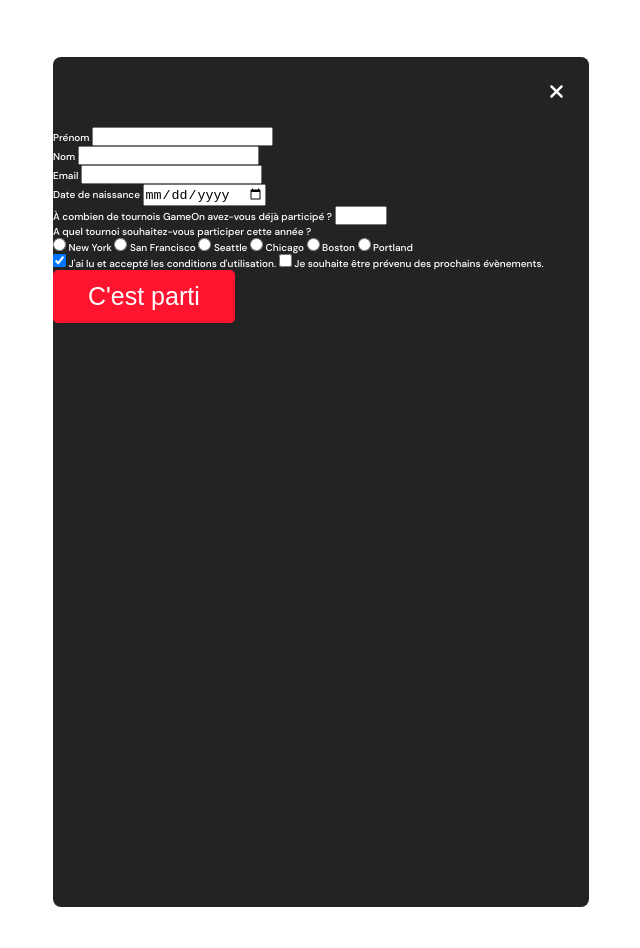
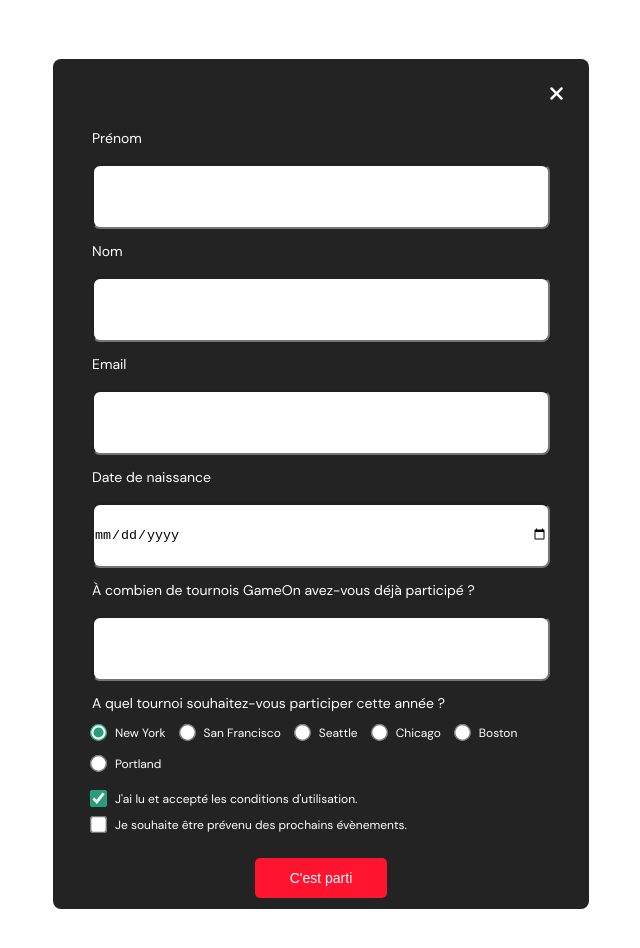
Before and after one commit to stephanievanoverberghe/GameOn, a website: page index.html in a window 1280 px wide. Shown: the part 1020-1968 px from the top of the page, without its empty margins (319-959 px from the left). Drawn offline with Linux system fonts and the light colour scheme.

Commit message:
fix: add modal

```diff
--- a/index.html
+++ b/index.html
@@ -13,7 +13,7 @@
     <div class="container container__content">
         <header class="header">
             <div class="header__img">
-                <img src="./src/assets/img/logo.png" alt="Logo de GameOn" class="header__img--size">
+                <img src="src/assets/img/logo-gameon.png" alt="Logo de GameOn" class="header__img--size">
             </div>
             <ul class="header__nav" id="menu">
                 <li><a href="#" class="nav__item active">Détails de l'évènement</a></li>
@@ -52,76 +52,93 @@
                 <i class="fa-solid fa-xmark"></i>
             </div>
             <div class="modal__body">
-                <form action="index.html" name="reserve" method="get" onsubmit="return validate();">
-                    <div class="form__data">
+                <form action="index.html" name="reserve" method="get" onsubmit="return validate();" class="form">
+                    <div class="form__data form__input">
                         <label for="firstname">Prénom</label>
                         <input type="text" class="text__control" id="firstname" name="firstname" minlength="2">
                     </div>
-                    <div class="form__data">
+                    <div class="form__data form__input">
                         <label for="lastname">Nom</label>
                         <input type="text" class="text__control" id="lastname" name="lastname">
                     </div>
-                    <div class="form__data">
+                    <div class="form__data form__input">
                         <label for="email">Email</label>
                         <input type="email" class="text__control" id="email" name="email">
                     </div>
-                    <div class="form__data">
+                    <div class="form__data form__input">
                         <label for="birthday">Date de naissance</label>
                         <input type="date" class="text__control" id="birthday" name="birthday">
                     </div>
-                    <div class="form__data">
+                    <div class="form__data form__input">
                         <label for="numberParticipation">À combien de tournois GameOn avez-vous déjà participé ?</label>
                         <input type="number" class="text__control" id="numberParticipation" name="numberParticipation"
                             min="0" max="99">
                     </div>
-                    <p class="text-label">A quel tournoi souhaitez-vous participer cette année ?</p>
-                    <div class="form__data">
-                        <input type="radio" class="checkbox__input" id="location1" name="location" value="New York">
-                        <label class="checkbox-label" for="location1">
-                            <span class="checkbox-icon"></span>
+                    <p class="text__label">A quel tournoi souhaitez-vous participer cette année ?</p>
+                    <div class="form__data form__radio">
+                        <div class="check__item">
+                            <input type="radio" class="check__input" id="location1" name="location" value="New York"
+                                checked>
+                            <label class="check__label" for="location1">
+                                <span class="check__icon"></span>
                                 New York
                             </label>
-                        <input type="radio" class="checkbox__input" id="location2" name="location"
+                        </div>
+                        <div class="check__item">
+                            <input type="radio" class="check__input" id="location2" name="location"
                                 value="San Francisco">
-                        <label class="checkbox-label" for="location2">
-                            <span class="checkbox-icon"></span>
+                            <label class="check__label" for="location2">
+                                <span class="check__icon"></span>
                                 San Francisco
                             </label>
-                        <input type="radio" class="checkbox__input" id="location3" name="location" value="Seattle">
-                        <label class="checkbox-label" for="location3">
-                            <span class="checkbox-icon"></span>
+                        </div>
+                        <div class="check__item">
+                            <input type="radio" class="check__input" id="location3" name="location" value="Seattle">
+                            <label class="check__label" for="location3">
+                                <span class="check__icon"></span>
                                 Seattle
                             </label>
-                        <input type="radio" class="checkbox__input" id="location4" name="location" value="Chicago">
-                        <label class="checkbox-label" for="location4">
-                            <span class="checkbox-icon"></span>
+                        </div>
+                        <div class="check__item">
+                            <input type="radio" class="check__input" id="location4" name="location" value="Chicago">
+                            <label class="check__label" for="location4">
+                                <span class="check__icon"></span>
                                 Chicago
                             </label>
-                        <input type="radio" class="checkbox__input" id="location5" name="location" value="Boston">
-                        <label class="checkbox-label" for="location5">
-                            <span class="checkbox-icon"></span>
+                        </div>
+                        <div class="check__item">
+                            <input type="radio" class="check__input" id="location5" name="location" value="Boston">
+                            <label class="check__label" for="location5">
+                                <span class="check__icon"></span>
                                 Boston
                             </label>
-                        <input type="radio" class="checkbox__input" id="location6" name="location" value="Portland">
-                        <label class="checkbox-label" for="location6">
-                            <span class="checkbox-icon"></span>
+                        </div>
+                        <div class="check__item">
+                            <input type="radio" class="check__input" id="location6" name="location" value="Portland">
+                            <label class="check__label" for="location6">
+                                <span class="check__icon"></span>
                                 Portland
                             </label>
                         </div>
-                    <div class="form__data">
-                        <input class="checkbox-input" type="checkbox" id="checkbox1" checked />
-                        <label class="checkbox2-label" for="checkbox1" required>
-                            <span class="checkbox-icon"></span>
+                    </div>
+                    <div class="form__data form__check">
+                        <div class="check__item">
+                            <input class="check__input" type="checkbox" id="checkbox1" checked />
+                            <label class="check__label" for="checkbox1" required>
+                                <span class="check__icon"></span>
                                 J'ai lu et accepté les conditions d'utilisation.
                             </label>
-                        <input class="checkbox-input" type="checkbox" id="checkbox2" />
-                        <label class="checkbox2-label" for="checkbox2">
-                            <span class="checkbox-icon"></span>
+                        </div>
+                        <div class="check__item">
+                            <input class="check__input" type="checkbox" id="checkbox2" />
+                            <label class="check__label" for="checkbox2">
+                                <span class="check__icon"></span>
                                 Je souhaite être prévenu des prochains évènements.
                             </label>
                         </div>
-                    <div>
-                        <button class="btn" type="submit">C'est parti</button>
+                    </div>
+                    <div class="form__button">
+                        <button class="btn form__button--custom" type="submit">C'est parti</button>
                     </div>
                 </form>
             </div>
--- a/src/assets/sass/_modal.scss
+++ b/src/assets/sass/_modal.scss
@@ -22,3 +22,73 @@
         padding: 2.5rem;
     }
 }
+
+.form {
+    margin: 0 3.9rem;
+
+    &__input {
+        display: flex;
+        flex-direction: column;
+        padding: 0 0 1.3rem 0;
+    }
+
+    &__radio {
+        margin: 1.3rem 0 1.9rem 0;
+        display: flex;
+        flex-flow: row wrap;
+        gap: 1.5rem;
+    }
+
+    &__check {
+        display: flex;
+        flex-direction: column;
+        gap: 1rem;
+    }
+
+    &__button {
+        margin: 2.5rem 0;
+        display: flex;
+        justify-content: center;
+    }
+
+    &__button--custom {
+        font-size: 1.4rem;
+    }
+}
+
+.check {
+    &__item {
+        display: flex;
+        align-items: center;
+        font-size: 1.2rem;
+    }
+
+    &__input {
+        cursor: pointer;
+        accent-color: var(--green);
+        transform: scale(1.3);
+    }
+
+    &__label {
+        display: flex;
+        align-items: center;
+        cursor: pointer;
+        font-size: 1.2rem;
+        font-weight: 400;
+        margin-left: 1rem;
+    }
+}
+
+label,
+.text__label {
+    font-size: 1.4rem;
+    font-weight: 400;
+}
+
+.text {
+    &__control {
+        height: 6.5rem;
+        border-radius: 0.8rem;
+        margin-top: 1.7rem;
+    }
+}
```
Also changed, not shown: src/assets/css/style.css, src/assets/img/logo-gameon.png (added), 1 other file. Lines whose indentation alone changed are shown as unchanged.
